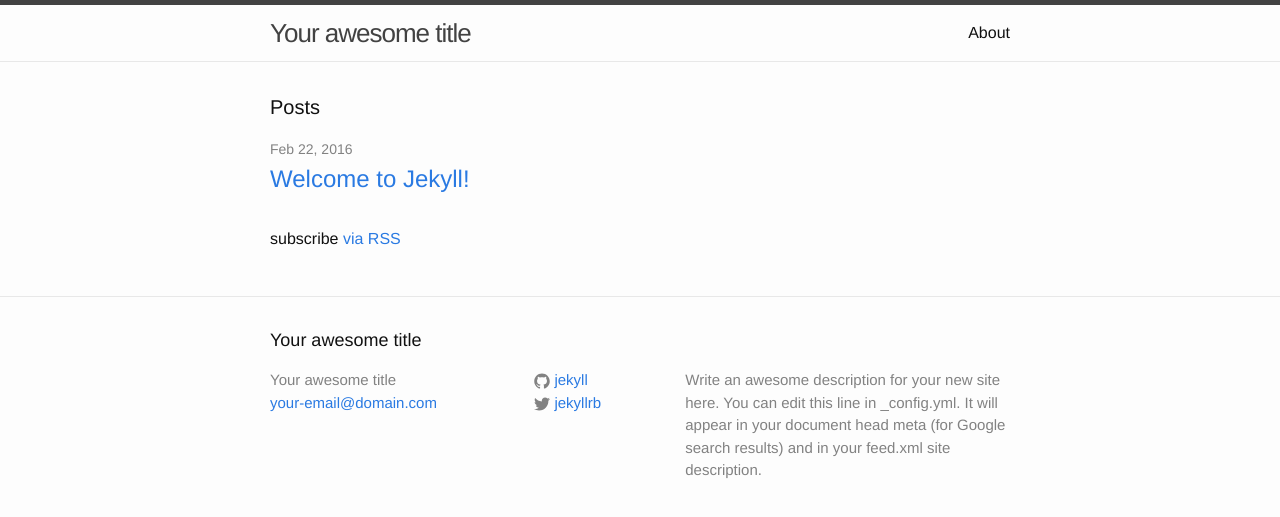
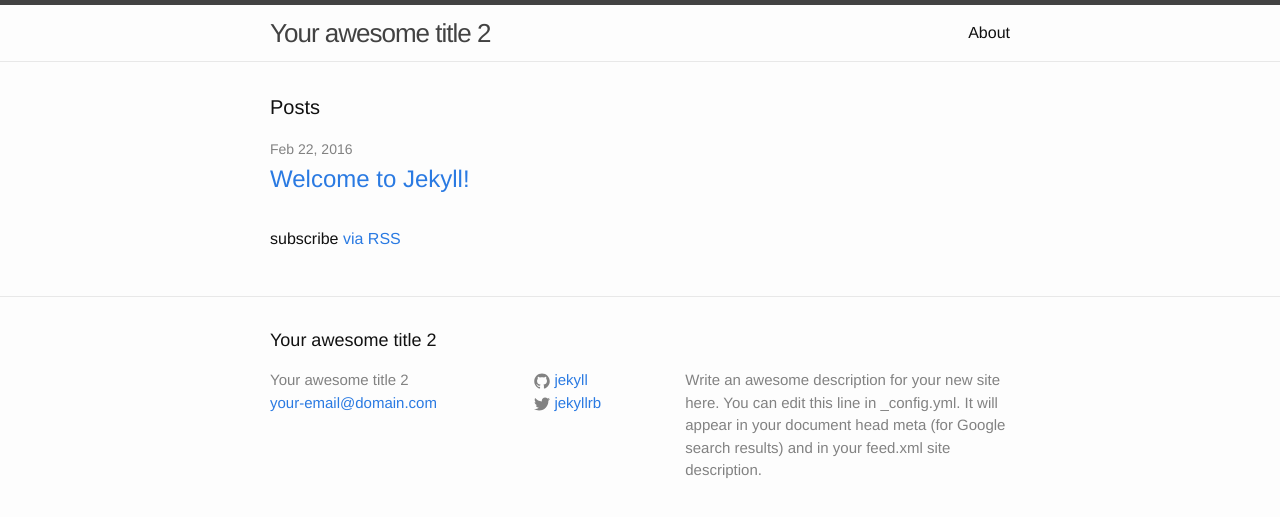
Before and after one commit to egillespie/jekyll-watch-test, a Jekyll site: the page built from index.html, in a window 1280 px wide. Shown: the top 517 px of the page. Built offline with Jekyll 4.4.1, drawn with Linux system fonts in a browser that asks for light colours.

Commit message:
Updated title

```diff
--- a/_config.yml
+++ b/_config.yml
@@ -6,7 +6,7 @@
 # 'jekyll serve'. If you change this file, please restart the server process.
 
 # Site settings
-title: Your awesome title
+title: Your awesome title 2
 email: your-email@domain.com
 description: > # this means to ignore newlines until "baseurl:"
   Write an awesome description for your new site here. You can edit this
```
